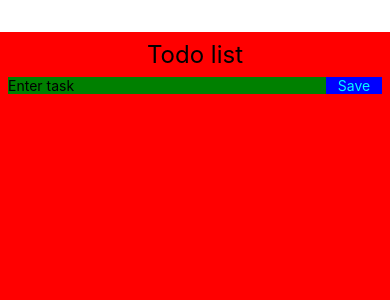
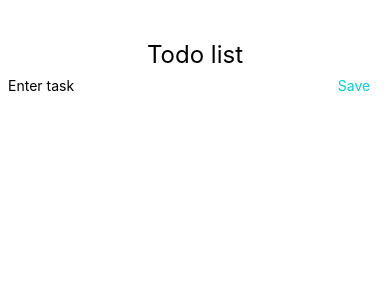
Before and after one commit to mikkohaapea/web-and-hybrid-technologies-assignment-4, a React Native app: screen / in a window 390 px wide. Shown: the top 300 px of the page. Built offline with nearby package versions, Linux system fonts and the light colour scheme.

Commit message:
värit korjattu, pieniä syntaksimuutoksia

```diff
--- a/App.tsx
+++ b/App.tsx
@@ -29,12 +29,22 @@ export default function App() {
     AsyncStorage.setItem(ASYNC_STORAGE_KEY, JSON.stringify(tasks))
   }, [tasks])
 
+  /*
   const switchStatus = (id: string) => {
     const tempArr: TodoListRowProps[] = []
     tasks.map((task) => {
       task.id === id ? tempArr.push({...task, taskStatus: !task.taskStatus}) : tempArr.push(task)
     })
     setTasks(tempArr)
+  }*/
+  const switchStatus = (id: string) => {
+    setTasks(
+      tasks.map((task) => {
+        return (
+          task.id === id ? { ...task, taskStatus: !task.taskStatus } : task
+        )
+      })
+    )
   }
 
   const addTask = (task: string) => {
@@ -61,7 +71,7 @@ export default function App() {
       <View style={styles.inputView}>
         <View style={{ flex: 1 }}>
           <TextInput
-            style={{ backgroundColor: 'green', flexGrow: 1 }}
+            style={{ /*backgroundColor: 'green',*/ flexGrow: 1 }}
             placeholder='Enter task'
             value={input}
             onChangeText={setInput}
@@ -80,12 +90,12 @@ export default function App() {
           style={styles.pressable}
           hitSlop={10}
         >
-          <Text style={{ color: '#00ffffff' }}>
+          <Text style={{ color: '#00cfcfff' }}>
             Save
           </Text>
         </Pressable>
 
-        {/*
+        {/* //alternative to pressable text
         <Button
           title='Save'
           onPress={() => {
@@ -119,7 +129,7 @@ const styles = StyleSheet.create({
   container: {
     flex: 1,
     flexDirection: 'column',
-    backgroundColor: 'red',
+    //backgroundColor: 'red',
     //alignItems: 'center',
     marginTop: 32,
     padding: 8
@@ -133,11 +143,11 @@ const styles = StyleSheet.create({
     flexDirection: 'row',
     //alignItems: 'stretch',
     //justifyContent: 'space-between',
-    backgroundColor: 'yellow',
+    //backgroundColor: 'yellow',
     marginBottom: 32
   },
   pressable: {
-    backgroundColor: 'blue',
+    //backgroundColor: 'blue',
     justifyContent: 'center',
     width: '15%',
     alignItems: 'center'
--- a/components/TodoListRow.tsx
+++ b/components/TodoListRow.tsx
@@ -17,7 +17,7 @@ const TodoListRow: React.FC<TodoListRowProps> = ({ id, taskTitle, taskStatus, on
 
 const styles = StyleSheet.create({
   row: {
-    backgroundColor: '#ff00ffff',
+    //backgroundColor: '#ff00ffff',
     marginBottom: 16,
     //paddingVertical: 8,
     //paddingHorizontal: 8
--- a/props/todoListRowProps.ts
+++ b/props/todoListRowProps.ts
@@ -2,5 +2,5 @@ export type TodoListRowProps = {
   id: string;
   taskTitle: string;
   taskStatus: boolean; //onko taski merkitty tehdyksi (true) vai ei (false)
-  onToggle(id: string): void
+  onToggle: (id: string) => void
 }
```
